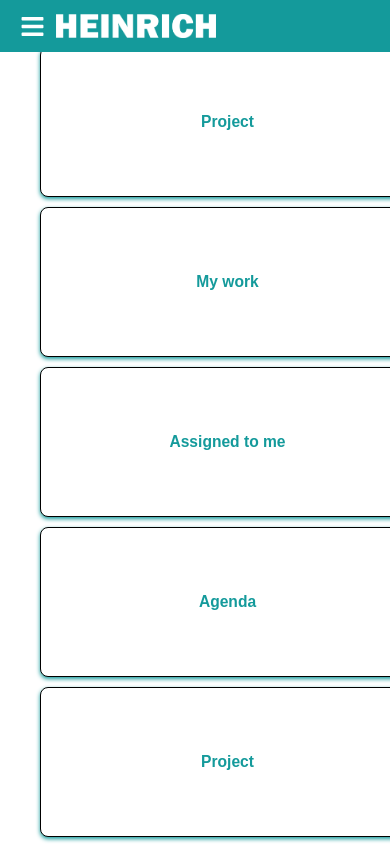
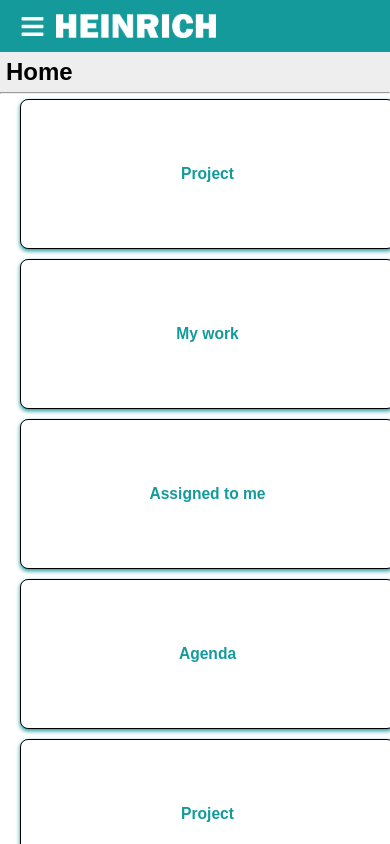
Before and after one commit to Imvikas021/frontend_erp, a React (Create React App) app: page / in a window 390 px wide. Shown: the top 844 px of the page. Built offline with nearby package versions, Linux system fonts and the light colour scheme; no server answers; sample sign-in values are in the browser's storage.

Commit message:
updated home css

```diff
--- a/src/components/pages/Home.css
+++ b/src/components/pages/Home.css
@@ -84,7 +84,7 @@
 }
 }
 @media (max-width: 480px) {
-  .home-container{
+  .container{
     margin: 0 auto;
     width: 100%;
     max-width: 360px;
--- a/src/components/pages/Home.js
+++ b/src/components/pages/Home.js
@@ -8,7 +8,7 @@ function Home (){
                  <h2>Home</h2>
              </div>
              <hr></hr>
-            <div className='container'>
+        <div className='container'>
             <Link to='/Project/List' id='link'>
             <button className='box'>
             <div>
@@ -75,9 +75,7 @@ function Home (){
                 <h3>Agenda</h3>
             </div>
             </button>
-
-
-        </div >
+          </div >
         </div>
         </>
     }
```
